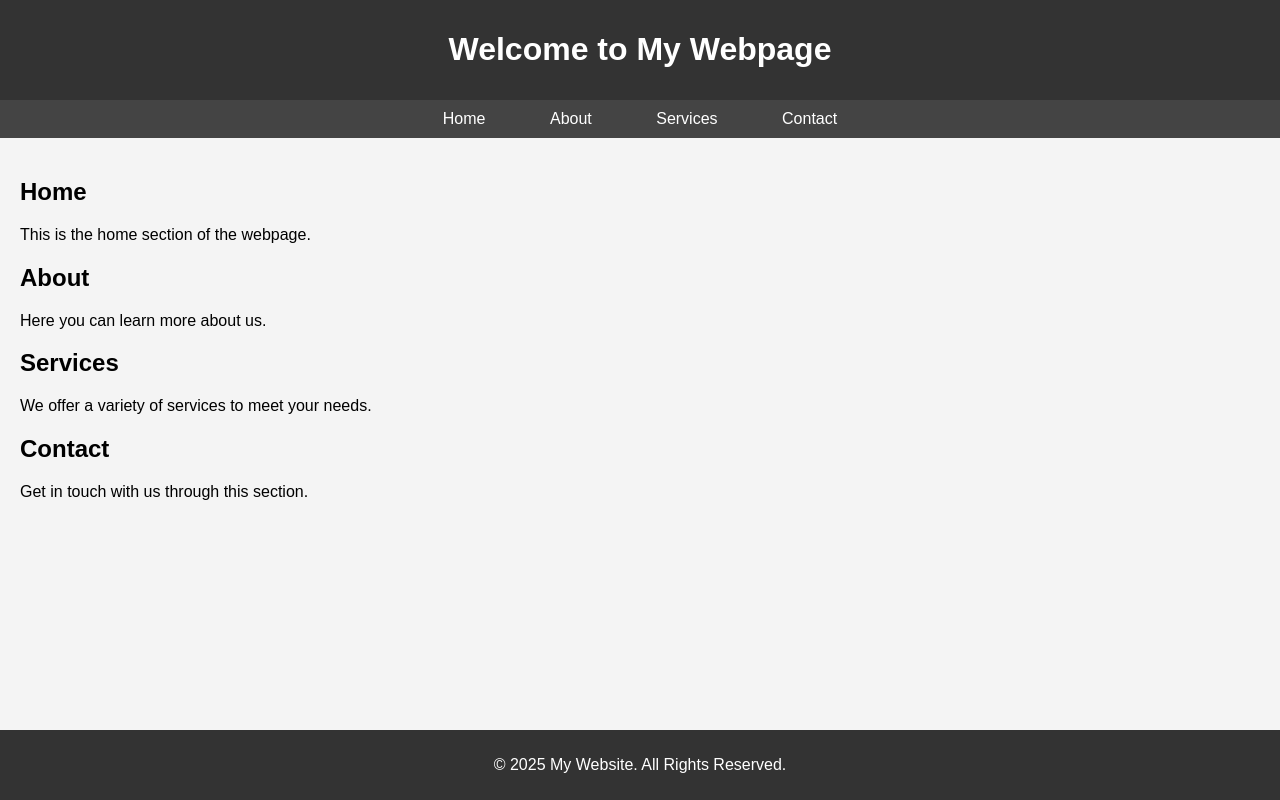
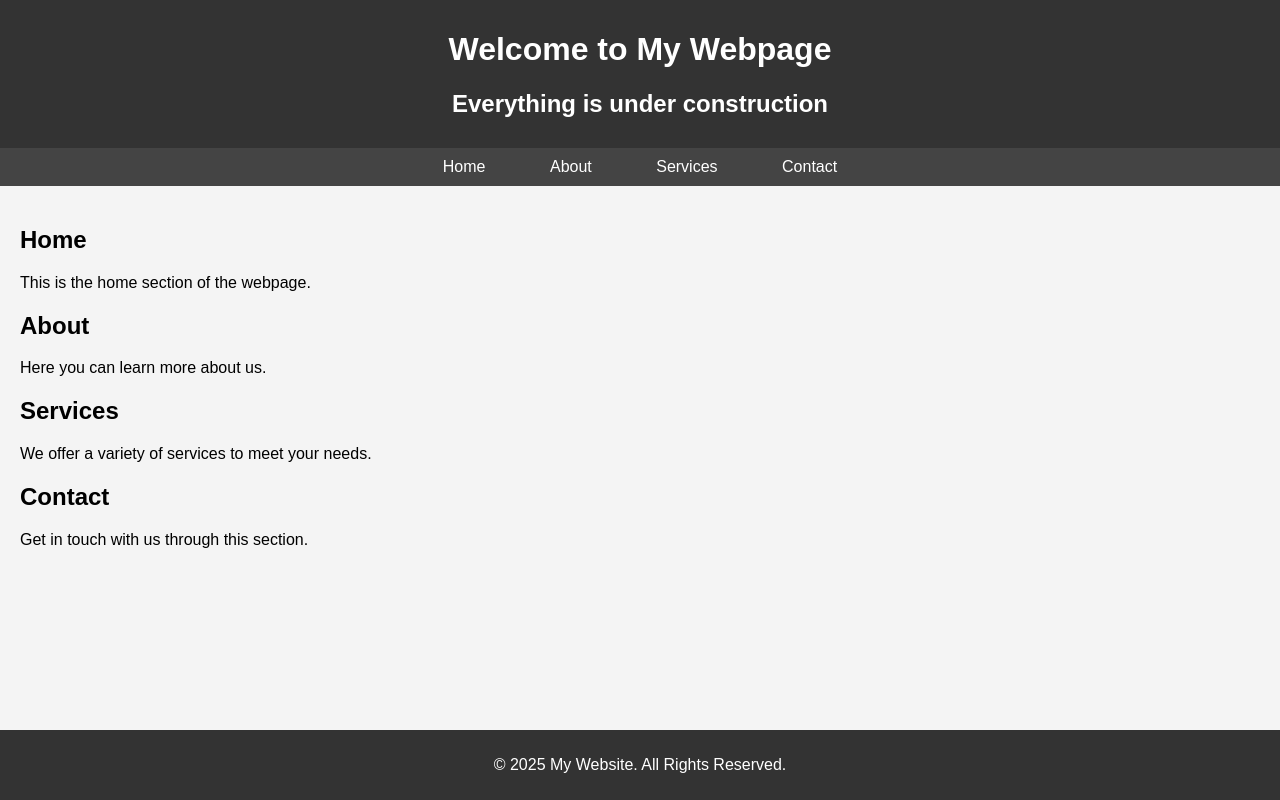
Before and after one commit to IndrajeetBohra/website, a plain HTML site: page index.html in a window 1280 px wide. Drawn offline with Linux system fonts and the light colour scheme.

Commit message:
Update index.html

```diff
--- a/index.html
+++ b/index.html
@@ -50,6 +50,7 @@
 
 <header>
     <h1>Welcome to My Webpage</h1>
+    <h2>Everything is under construction</h2>
 </header>
 
 <nav>
```
